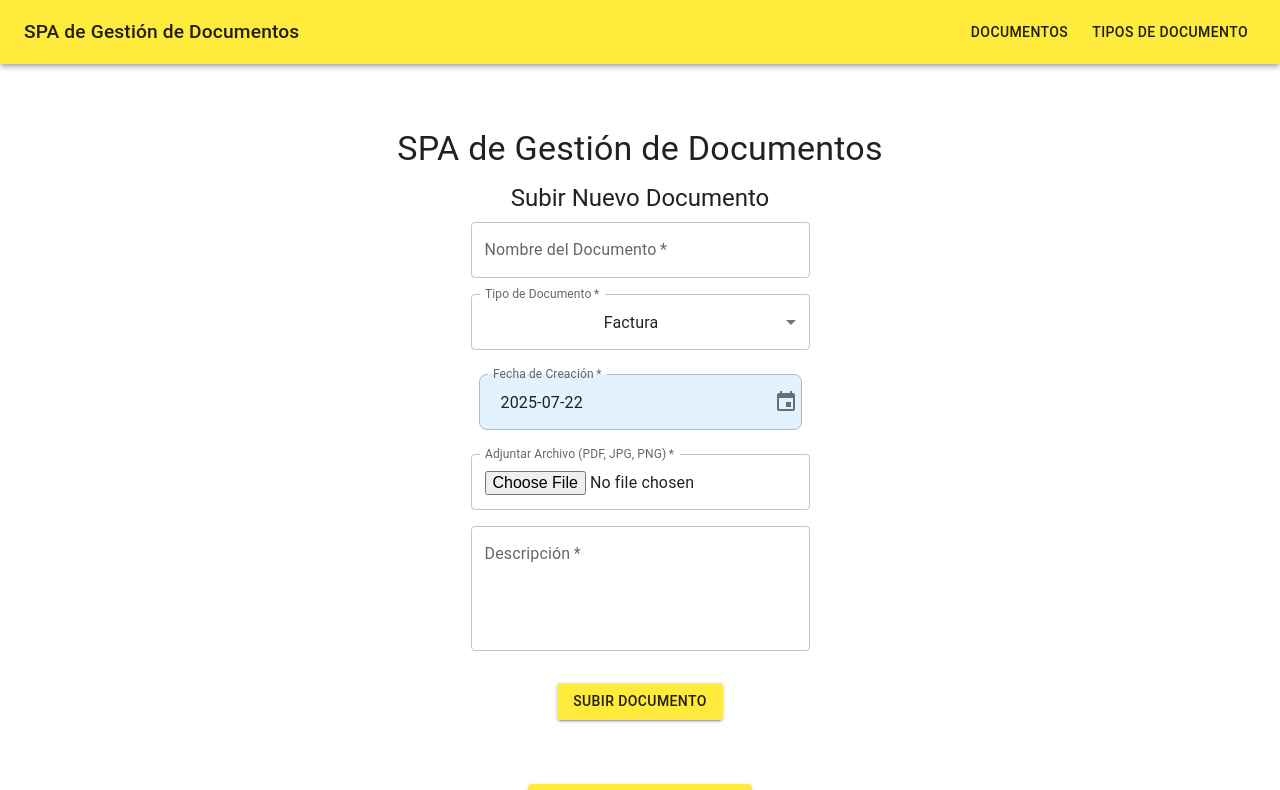
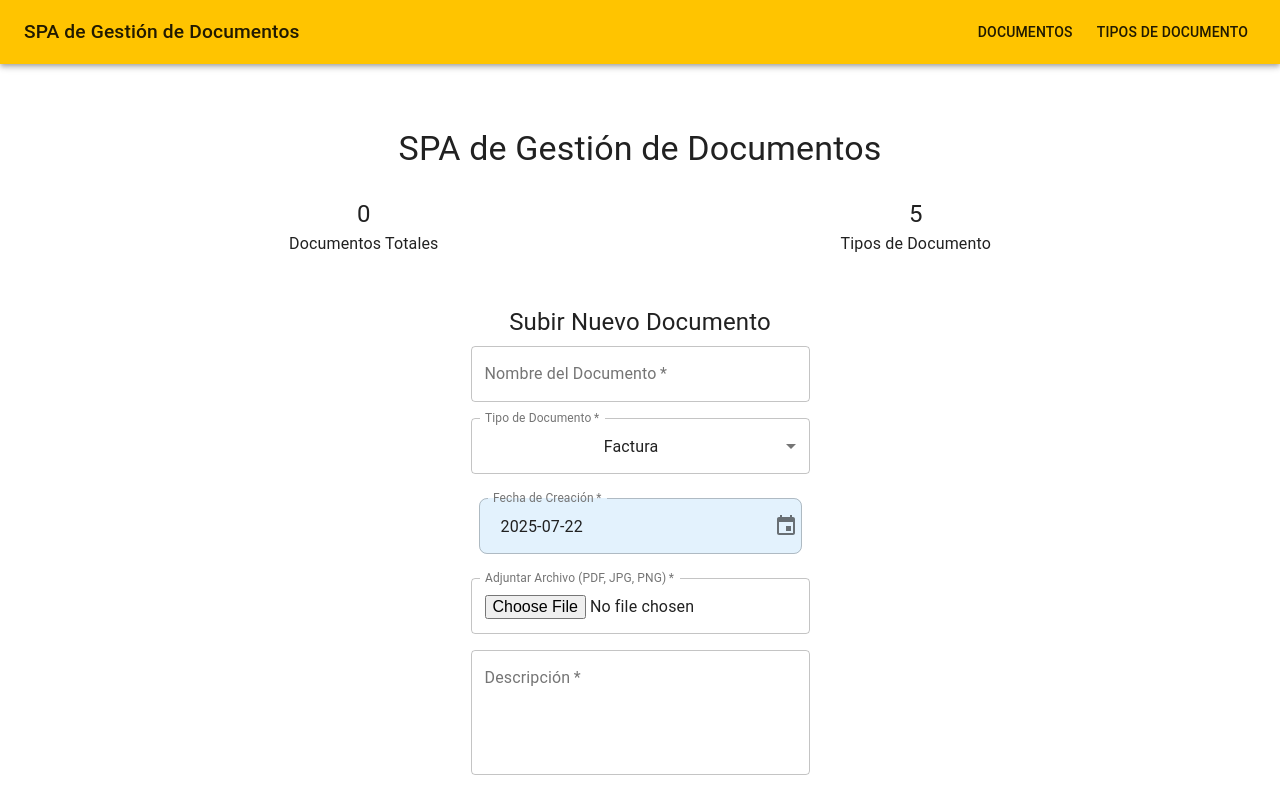
Before and after one commit to cristian342/pruebafront.ver.2, a React app: page / in a window 1280 px wide. Shown: the top 790 px of the page. Built offline with nearby package versions, Linux system fonts and the light colour scheme; the HTML template or start-up script is replaced by a standard one.

Commit message:
add.fix.adiciones y arreglos.optimizacion

```diff
--- a/src/infrastructure/ui/App.tsx
+++ b/src/infrastructure/ui/App.tsx
@@ -13,6 +13,8 @@ import {
 } from '@mui/material';
 import { HomePage } from './pages/Homepage'; // Importa la página principal de gestión de documentos
 import { DocumentTypeManagementPage } from './pages/DocumentTypeManagementPage'; // Importa la página de gestión de tipos de documento
+import { ThemeProvider } from '@mui/material/styles'; // Import ThemeProvider
+import theme from '../../theme'; // Import custom theme
 
 /**
  * Componente principal de la aplicación.
@@ -21,6 +23,7 @@ import { DocumentTypeManagementPage } from './pages/DocumentTypeManagementPage';
 function App() {
     return (
         // Router: Envuelve toda la aplicación para habilitar el enrutamiento basado en el historial del navegador.
+        <ThemeProvider theme={theme}>
             <DocumentTypeProvider>
                 <Router>
                     {/* AppBar: La barra de aplicación superior que contiene el título y los enlaces de navegación. */}
@@ -90,6 +93,7 @@ function App() {
                     </Box>
                 </Router>
             </DocumentTypeProvider>
+        </ThemeProvider>
     );
 }
 
--- a/src/infrastructure/ui/components/DocumentDataGridModal/DocumentDataGridModal.tsx
+++ b/src/infrastructure/ui/components/DocumentDataGridModal/DocumentDataGridModal.tsx
@@ -1,19 +1,15 @@
-import React, { useState, useMemo } from 'react';
-import {
-  Box, Button, Dialog, DialogTitle, DialogContent, DialogActions,
-  useMediaQuery, useTheme, TextField,
-} from '@mui/material';
-import {
-  DataGrid, GridColDef, GridActionsCellItem, GridRowParams, GridValueGetter,
-} from '@mui/x-data-grid';
+import React, { useState, useMemo, useCallback } from 'react';
+import { Box, Button, Dialog, DialogTitle, DialogContent, DialogActions, useMediaQuery, useTheme, TextField, } from '@mui/material';
+import { DataGrid, GridColDef, GridActionsCellItem, GridRowParams, GridValueGetter, } from '@mui/x-data-grid';
 import DeleteIcon from '@mui/icons-material/Delete';
 import EditIcon from '@mui/icons-material/Edit';
 import VisibilityIcon from '@mui/icons-material/Visibility';
 import DownloadIcon from '@mui/icons-material/Download';
 import RestoreFromTrashIcon from '@mui/icons-material/RestoreFromTrash';
-
+import dayjs, { Dayjs } from 'dayjs'; // Import dayjs and Dayjs
 import type { Document } from '../../../../domain/models/Document';
 import type { DocumentType } from '../../../../domain/models/DocumentType';
+import { ResponsiveDateTimePicker } from '../datepicker/DatePicker'; // Import the DatePicker component
 
 interface DocumentDataGridModalProps {
   open: boolean;
@@ -35,23 +31,23 @@ export function DocumentDataGridModal({
 
   const [filterName, setFilterName] = useState('');
   const [filterType, setFilterType] = useState('');
-  const [filterDate, setFilterDate] = useState('');
+  const [filterDate, setFilterDate] = useState<Dayjs | null>(null); // State for the date picker
   const [filterStatus, setFilterStatus] = useState('active');
 
-  const getDocumentTypeName = (id: string | null | undefined) => {
+  const getDocumentTypeName = useCallback((id: string | null | undefined) => {
     if (!id) return 'Tipo Desconocido';
     const type = documentTypes.find(dt => String(dt.id) === String(id));
     return type ? type.name : 'Tipo Desconocido';
-  };
+  }, [documentTypes]); // Dependency: documentTypes
 
-  const formatDate = (dateStr: string) => {
+  const formatDate = useCallback((dateStr: string) => {
     const date = new Date(dateStr);
     if (isNaN(date.getTime())) return '';
     const day = String(date.getDate()).padStart(2, '0');
     const month = String(date.getMonth() + 1).padStart(2, '0');
     const year = date.getFullYear();
     return `${day}/${month}/${year}`;
-  };
+  }, []); // No dependencies needed for this pure function
 
   const filteredDocuments = useMemo(() => {
     return documents.filter(document => {
@@ -59,8 +55,9 @@ export function DocumentDataGridModal({
       const typeMatch = filterType
         ? getDocumentTypeName(document.documentTypeId).toLowerCase().includes(filterType.toLowerCase())
         : true;
+      // Modified date filtering to use Dayjs object and compare dates
       const dateMatch = filterDate
-        ? formatDate(document.creationDate).includes(filterDate.toLowerCase())
+        ? dayjs(document.creationDate).format('DD/MM/YYYY') === filterDate.format('DD/MM/YYYY')
         : true;
       const statusMatch = filterStatus
         ? document.status?.toLowerCase().includes(filterStatus.toLowerCase())
@@ -68,7 +65,7 @@ export function DocumentDataGridModal({
 
       return nameMatch && typeMatch && dateMatch && statusMatch;
     });
-  }, [documents, filterName, filterType, filterDate, filterStatus, documentTypes]);
+  }, [documents, filterName, filterType, filterDate, filterStatus, getDocumentTypeName]); // Added getDocumentTypeName as dependency
 
 const columns: GridColDef[] = useMemo(() => {
   const baseColumns: GridColDef[] = [
@@ -116,10 +113,10 @@ const columns: GridColDef[] = useMemo(() => {
   return isMobile
     ? baseColumns.filter(col => ['name', 'status', 'actions'].includes(col.field as string))
     : baseColumns;
-}, [documentTypes, onEdit, onView, onDelete, onDownload, onReactivate, isMobile]);
+}, [documentTypes, onEdit, onView, onDelete, onDownload, onReactivate, isMobile, getDocumentTypeName, formatDate]); // Added getDocumentTypeName and formatDate as dependencies
 
   return (
-    <Dialog open={open} onClose={onClose} fullWidth maxWidth="md">
+    <Dialog open={open} onClose={onClose} fullWidth maxWidth="sm">
       <DialogTitle>Lista de Documentos</DialogTitle>
       <DialogContent>
         <Box sx={{ mb: 2, display: 'flex', gap: 2, flexWrap: 'wrap' }}>
@@ -137,12 +134,19 @@ const columns: GridColDef[] = useMemo(() => {
             onChange={(e) => setFilterType(e.target.value)}
             sx={{ flex: '1 1 200px' }}
           />
-          <TextField
-            label="Filtrar por Fecha (DD/MM/YYYY)"
-            aria-label="Filtro por fecha"
+          {/* Replaced TextField with ResponsiveDateTimePicker */}
+          <ResponsiveDateTimePicker
+            label="Filtrar por Fecha"
             value={filterDate}
-            onChange={(e) => setFilterDate(e.target.value)}
-            sx={{ flex: '1 1 200px' }}
+            onChange={setFilterDate}
+            format="DD/MM/YYYY" // Set the desired format
+            slotProps={{
+              textField: {
+                variant: 'outlined',
+                fullWidth: false,
+                sx: { flex: '1 1 200px' },
+              },
+            }}
           />
           <TextField
             label="Filtrar por Estado"
--- a/src/infrastructure/ui/pages/DocumentTypeManagementPage.tsx
+++ b/src/infrastructure/ui/pages/DocumentTypeManagementPage.tsx
@@ -1,4 +1,4 @@
-import React, { useState } from 'react';
+import React, { useState, useCallback } from 'react';
 import { Typography, Container, Box, TextField, Button, List, ListItem, ListItemText, IconButton, Dialog, DialogTitle, DialogContent, DialogActions,} from '@mui/material';
 import EditIcon from '@mui/icons-material/Edit';
 import DeleteIcon from '@mui/icons-material/Delete';
@@ -15,39 +15,39 @@ export function DocumentTypeManagementPage() {
     const [editingType, setEditingType] = useState<DocumentType | null>(null);
     const [openEditDialog, setOpenEditDialog] = useState(false);
 
-    const handleAddType = async () => {
+    const handleAddType = useCallback(async () => {
         if (newTypeName.trim()) {
             await addDocumentType(newTypeName.trim());
             setNewTypeName('');
         }
-    };
+    }, [newTypeName, addDocumentType]); // Dependencies: newTypeName, addDocumentType
 
-    const handleEditClick = (type: DocumentType) => {
+    const handleEditClick = useCallback((type: DocumentType) => {
         setEditingType(type);
         setNewTypeName(type.name); // Populate the input with the current name
         setOpenEditDialog(true);
-    };
+    }, []); // Dependencies: setEditingType, setNewTypeName, setOpenEditDialog
 
-    const handleUpdateType = async () => {
+    const handleUpdateType = useCallback(async () => {
         if (editingType && newTypeName.trim()) {
             await updateDocumentType(editingType.id, newTypeName.trim());
             setOpenEditDialog(false);
             setEditingType(null);
             setNewTypeName('');
         }
-    };
+    }, [editingType, newTypeName, updateDocumentType]); // Dependencies: editingType, newTypeName, updateDocumentType
 
-    const handleDeleteType = async (id: string) => {
+    const handleDeleteType = useCallback(async (id: string) => {
         if (confirm('¿Estás seguro de que quieres eliminar este tipo de documento?')) {
             await deleteDocumentType(id);
         }
-    };
+    }, [deleteDocumentType]); // Dependencies: deleteDocumentType
 
-    const handleCloseEditDialog = () => {
+    const handleCloseEditDialog = useCallback(() => {
         setOpenEditDialog(false);
         setEditingType(null);
         setNewTypeName('');
-    };
+    }, []); // Dependencies: setOpenEditDialog, setEditingType, setNewTypeName
 
     return (
         <Container maxWidth="md" sx={{ py: 4 }}>
--- a/src/infrastructure/ui/pages/Homepage.tsx
+++ b/src/infrastructure/ui/pages/Homepage.tsx
@@ -136,23 +136,30 @@ export function HomePage() {
         SPA de Gestión de Documentos
       </Typography>
 
+      <Box sx={{ mb: 4, display: 'flex', justifyContent: 'space-around', flexWrap: 'wrap' }}>
+        <Box sx={{ textAlign: 'center', p: 2 }}>
+          <Typography variant="h5">{documents.length}</Typography>
+          <Typography variant="subtitle1">Documentos Totales</Typography>
+        </Box>
+        <Box sx={{ textAlign: 'center', p: 2 }}>
+          <Typography variant="h5">{documentTypes.length}</Typography>
+          <Typography variant="subtitle1">Tipos de Documento</Typography>
+        </Box>
+      </Box>
+
       <Grid container spacing={4} justifyContent="center"> {/* Added justifyContent="center" */}
-        <Grid item xs={12} sm={6}>
+        <Grid item xs={12}> {/* Changed sm={6} to xs={12} to stack vertically */}
           <Box component="div" sx={{ display: 'flex', flexDirection: 'column', alignItems: 'center' }}> {/* Added flexbox for centering */}
             <Typography variant="h5" gutterBottom>
               Subir Nuevo Documento
             </Typography>
-
-            {/* Opción B: envolver para devolver void */}
             <DocumentForm
               onSubmit={(d) => { void handleAddDocumentSubmit(d as Omit<Document, 'id' | 'status'>); }}
-              // Removed documentTypes prop
             />
           </Box>
         </Grid>
-
-        <Grid item xs={12}>
-          <Box sx={{ mt: 4, mb: 2, display: 'flex', justifyContent: 'center' }}> {/* Added flexbox for centering */}
+        <Grid item xs={12}> {/* Changed sm={6} to xs={12} to stack vertically */}
+          <Box sx={{ mt: 4, mb: 2, display: 'flex', justifyContent: 'center', alignItems: 'center', height: '100%' }}> {/* Adjusted Box for alignment */}
             <Button variant="contained" onClick={handleOpenDataGridModal}>
               Ver Lista de Documentos
             </Button>
--- /dev/null
+++ b/src/theme.ts
@@ -0,0 +1,47 @@
+import { createTheme } from '@mui/material/styles';
+
+// Define the color palette based on user preferences (blue, yellow, white)
+const theme = createTheme({
+  palette: {
+    primary: {
+      main: '#ffc400', // A vibrant yellow
+    },
+    secondary: {
+      main: '#1976d2', // A standard Material-UI blue
+    },
+    background: {
+      default: '#ffffff', // White background
+      paper: '#ffffff',
+    },
+    text: {
+      primary: '#212121', // Dark grey for primary text
+      secondary: '#757575', // Lighter grey for secondary text
+    },
+  },
+  typography: {
+    fontFamily: 'Roboto, "Helvetica Neue", Arial, sans-serif', // Using Roboto as the primary font
+    // You can add more typography variants here if needed
+    // h1: { fontSize: '2.5rem' },
+    // body1: { fontSize: '1rem' },
+  },
+  // You can add other Material-UI theme customizations here, e.g., components, spacing, breakpoints
+  components: {
+    MuiAppBar: {
+      styleOverrides: {
+        root: {
+          backgroundColor: '#ffc400', // Ensure AppBar uses the new primary yellow
+        },
+      },
+    },
+    MuiButton: {
+      styleOverrides: {
+        root: {
+          // Example: Customize button styles if needed
+          // textTransform: 'none', // Example: disable uppercase text transform
+        },
+      },
+    },
+  },
+});
+
+export default theme;
```
Lines whose indentation alone changed are shown as unchanged.
